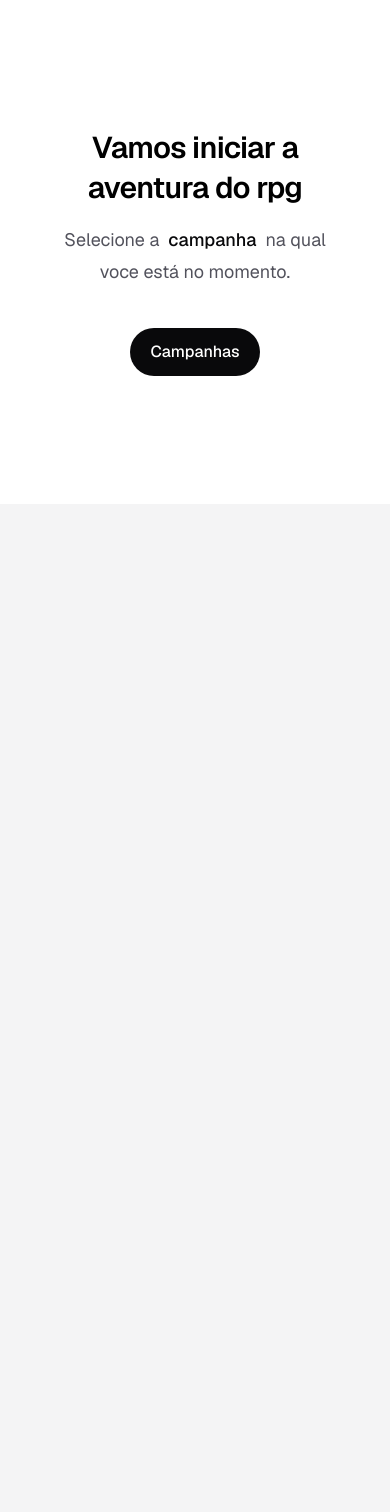
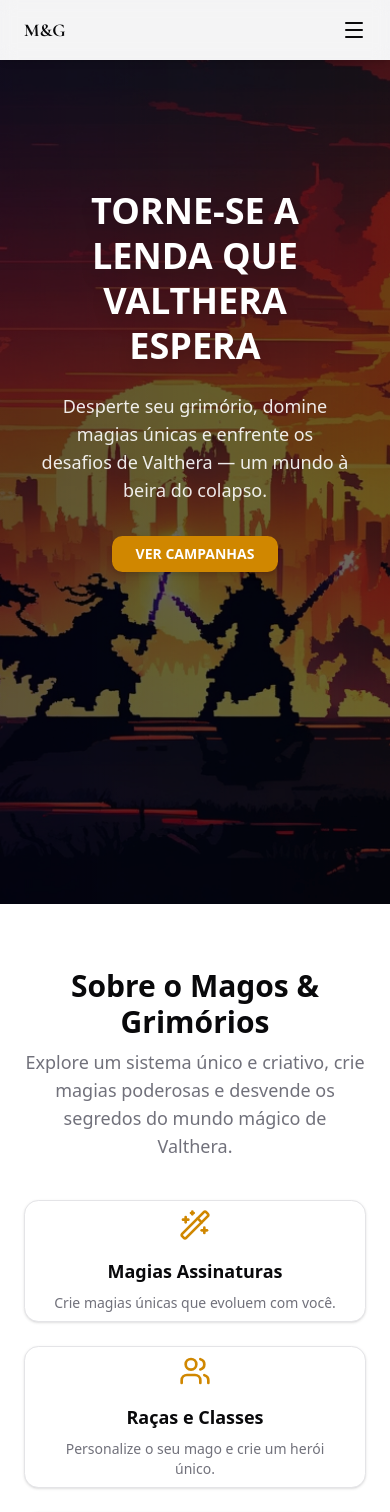
Before and after one commit to jvitorn/meg-pocket, a Next.js app: page / in a window 390 px wide. Shown: the top 1512 px of the page. Before the commit the page ends 844 px from the top, so only its background shows below. Built offline with nearby package versions, Linux system fonts and the light colour scheme.

Commit message:
feat:arrumando tela inicial

```diff
--- a/src/app/page.tsx
+++ b/src/app/page.tsx
@@ -1,28 +1,46 @@
 import Image from "next/image";
 import Link from "next/link";
+import { BackgroundHome } from "@/components/background-home";
+import { Navbar } from "@/components/navbar";
+import { OverviewFeatures } from "@/components/overview-features";
 
 export default function Home() {
   return (
-    <div className="flex items-center justify-center bg-zinc-50 font-sans dark:bg-black">
-      <main className="flex min-h-full gap-6 flex-col items-center justify-between py-32 px-16 bg-white dark:bg-black sm:items-start">
-        <div className="flex flex-col items-center gap-4 text-center sm:items-start sm:text-left">
-          <h1 className="text-3xl font-semibold leading-10 tracking-tight text-black dark:text-zinc-50">
-            Vamos iniciar a aventura do rpg
-          </h1>
-          <p className="text-lg leading-8 text-zinc-600 dark:text-zinc-400">
-            Selecione a &nbsp;
-            <span className="font-medium text-zinc-950 dark:text-zinc-50">
-               campanha
-            </span>
-             &nbsp; na qual voce está no momento.
-          </p>
-        </div>
-        <div className="flex mt-4 flex-col text-base font-medium sm:flex-row">
-          <Link className="flex h-12 w-full items-center justify-center gap-6 rounded-full bg-foreground px-5 text-background transition-colors hover:bg-[#383838] dark:hover:bg-[#ccc] md:w-[158px]" href={`/campanhas`}>
-          Campanhas
-          </Link>
-        </div>
-      </main>
-    </div>
+    <>
+     <Navbar/>
+     <BackgroundHome
+            title="TORNE-SE A LENDA QUE VALTHERA ESPERA"
+            subtitle="Desperte seu grimório, domine magias únicas e enfrente os desafios de Valthera — um mundo à beira do colapso."
+            buttonText="Ver campanhas"
+          />
+      <OverviewFeatures
+            title="Sobre o Magos & Grimórios"
+            subtitle="Explore um sistema único e criativo, crie magias poderosas e desvende os segredos do mundo mágico de Valthera."
+            cards={[
+              {
+                icon: "WandSparkles",
+                title: "Magias Assinaturas",
+                description: "Crie magias únicas que evoluem com você.",
+              },
+              {
+                icon: "Users",
+                title: "Raças e Classes",
+                description: "Personalize o seu mago e crie um herói único.",
+              },
+              {
+                icon: "BookMarked",
+                title: "Ficha Online e Interativa",
+                description:
+                  "Gerencie todos os detalhes do seu personagem em tempo real.",
+              },
+              {
+                icon: "Shield",
+                title: "Invocações",
+                description: "Crie e invoque criaturas poderosas.",
+              },
+            ]}
+          />
+    </>
+
   );
 }
--- /dev/null
+++ b/src/components/background-home.tsx
@@ -0,0 +1,54 @@
+"use client";
+
+import Image from "next/image";
+import { Button } from "@/components/ui/button";
+import Link from "next/link";
+
+interface BackgroundHomeProps {
+  title: string;
+  subtitle: string;
+  buttonText: string;
+}
+
+export function BackgroundHome({
+  title,
+  subtitle,
+  buttonText,
+}: BackgroundHomeProps) {
+  return (
+    <section className="relative w-full min-h-screen text-center px-6 flex flex-col justify-start overflow-hidden">
+      {/* Imagem de fundo via Next/Image */}
+      <Image
+        src="/imgs/backgrounds/home.jpg"
+        alt="Panorama de Valthera ao amanhecer"
+        fill
+        className="object-cover"
+        priority
+      />
+
+      {/* Overlay escuro */}
+      <div className="absolute inset-0 bg-black/60 z-10" />
+
+      {/* Gradiente mágico roxo→dourado */}
+      <div className="absolute inset-0 z-10 bg-gradient-to-r from-purple-900/30 via-transparent to-yellow-600/20 mix-blend-soft-light" />
+
+      {/* Conteúdo */}
+      <div className="relative z-20 w-full max-w-4xl text-white pt-32 md:pt-56 px-4 mx-auto">
+        <h1 className="text-4xl md:text-6xl font-bold leading-tight drop-shadow-xl">
+          {title}
+        </h1>
+        <p className="mt-6 text-lg md:text-xl text-white/90 max-w-2xl mx-auto">
+          {subtitle}
+        </p>
+        <div className="mt-8">
+            <Link className="" href={`/campanhas`}>
+            <Button className="bg-yellow-600 text-white hover:bg-yellow-700 uppercase font-semibold rounded-lg px-6 py-3 shadow-md transition-all duration-200">
+                {buttonText}
+            </Button>
+          </Link>
+
+        </div>
+      </div>
+    </section>
+  );
+}
--- /dev/null
+++ b/src/components/overview-features.tsx
@@ -0,0 +1,83 @@
+"use client";
+
+import { renderIcon, IconProps } from "@/components/render-icon";
+import { Card, CardHeader, CardTitle, CardDescription } from "@/components/ui/card";
+import { cn } from "@/lib/utils";
+import { SectionHeading } from "@/components/section-heading";
+import { useEffect, useState } from "react";
+import { SkeletonOverviewFeatures } from "@/components/skeletons/overview-features.skeleton"
+interface FeatureCard {
+  icon: IconProps["iconName"];
+  title: string;
+  description: string;
+  colorIcon?: string;
+}
+
+interface OverviewFeaturesProps {
+  title: string;
+  subtitle: string;
+  cards: FeatureCard[];
+}
+
+function OverviewFeatures({ title, subtitle, cards }: OverviewFeaturesProps) {
+  const [isRendered, setIsRendered] = useState(false);
+  useEffect(() => {
+    // Considera o componente "renderizado" no próximo tick do loop de eventos
+    const timeout = setTimeout(() => setIsRendered(true), 0);
+    return () => clearTimeout(timeout);
+  }, []);
+
+  return (
+    <section className="bg-background text-foreground py-16 px-6">
+      <SectionHeading
+        title={title}
+        subtitle={subtitle}
+        className="max-w-6xl mx-auto text-center mb-10"
+      />
+
+      <div className="grid grid-cols-1 sm:grid-cols-2 md:grid-cols-2 lg:grid-cols-4 gap-6 max-w-6xl mx-auto">
+      {!isRendered ? (
+        <>
+        {Array.from({ length: 4 }).map((_, i) => (
+          <SkeletonOverviewFeatures.Card key={i} />
+        ))}
+        </>
+      ) : (
+        <>
+        {cards.map((card, index) => (
+          <OverviewFeatureCard
+            key={index}
+            icon={card.icon}
+            title={card.title}
+            description={card.description}
+            colorIcon={card.colorIcon}
+          />
+        ))}
+        </>
+        )}
+      </div>
+    </section>
+  );
+}
+
+function OverviewFeatureCard({
+  icon,
+  title,
+  description,
+  colorIcon = "text-yellow-600",
+}: FeatureCard) {
+  return (
+    <Card className="hover:shadow-lg transition">
+      <CardHeader className="flex flex-col items-center justify-center text-center">
+        {renderIcon(icon, cn("w-8 h-8 mb-2", colorIcon))}
+        <CardTitle className="text-lg">{title}</CardTitle>
+        <CardDescription>{description}</CardDescription>
+      </CardHeader>
+    </Card>
+  )
+}
+
+export {
+  OverviewFeatures,
+  OverviewFeatureCard,
+};
--- /dev/null
+++ b/src/components/section-heading.tsx
@@ -0,0 +1,54 @@
+"use client";
+
+import { useEffect, useState } from "react";
+import { cn } from "@/lib/utils";
+import { Skeleton } from "@/components/ui/skeleton";
+
+interface SectionHeadingProps {
+  title: string;
+  subtitle?: string;
+  className?: string;
+  align?: "left" | "center" | "right";
+  classNameTitle?: string;
+  classNameSubtitle?: string;
+}
+export function SectionHeading({
+  title,
+  subtitle,
+  className,
+  align = "center",
+  classNameTitle,
+  classNameSubtitle,
+}: SectionHeadingProps) {
+  const [isRendered, setIsRendered] = useState(false);
+
+  useEffect(() => {
+    // Considera o componente "renderizado" no próximo tick do loop de eventos
+    const timeout = setTimeout(() => setIsRendered(true), 0);
+    return () => clearTimeout(timeout);
+  }, []);
+
+  const textAlign = {
+    left: "text-left",
+    center: "text-center",
+    right: "text-right",
+  }[align];
+
+  return (
+    <div className={cn("mb-10", textAlign, className)}>
+      {!isRendered ? (
+        <>
+          <Skeleton className={cn("h-8 w-1/2 mx-auto mb-2", classNameTitle)} />
+          {subtitle && <Skeleton className={cn("h-5 w-2/3 mx-auto", classNameSubtitle)} />}
+        </>
+      ) : (
+        <>
+          <h2 className={cn("text-3xl md:text-4xl font-bold mb-2", classNameTitle)}>{title}</h2>
+          {subtitle && (
+            <p className={cn("text-muted-foreground text-lg", classNameSubtitle)}>{subtitle}</p>
+          )}
+        </>
+      )}
+    </div>
+  );
+}
--- /dev/null
+++ b/src/components/skeletons/overview-features.skeleton.tsx
@@ -0,0 +1,28 @@
+import { Skeleton } from "@/components/ui/skeleton";
+export function SkeletonOverviewFeatures() {
+  return (
+    <section className="bg-background text-foreground py-16 px-6">
+      <div className="max-w-6xl mx-auto text-center mb-10">
+        <Skeleton className="w-1/2 h-8 mx-auto mb-4" />
+        <Skeleton className="w-2/3 h-5 mx-auto" />
+      </div>
+
+      <div className="grid grid-cols-1 sm:grid-cols-2 md:grid-cols-4 gap-6 max-w-6xl mx-auto">
+        {Array.from({ length: 4 }).map((_, i) => (
+          <SkeletonOverviewFeatures.Card key={i} />
+        ))}
+      </div>
+    </section>
+  );
+}
+// Subcomponente interno: Card
+SkeletonOverviewFeatures.Card = function SkeletonOverviewFeatureCard() {
+  return (
+    <div className="rounded-lg border bg-card text-card-foreground shadow-sm p-6 flex flex-col items-center text-center space-y-2">
+      <Skeleton className="w-8 h-8 rounded-full" />
+      <Skeleton className="w-2/3 h-5" />
+      <Skeleton className="w-full h-3" />
+      <Skeleton className="w-[80%] h-3" />
+    </div>
+  );
+};
```
Also changed, not shown: public/imgs/backgrounds/home.jpg (added), 1 other file (tests, documents, lock files or other folders).
